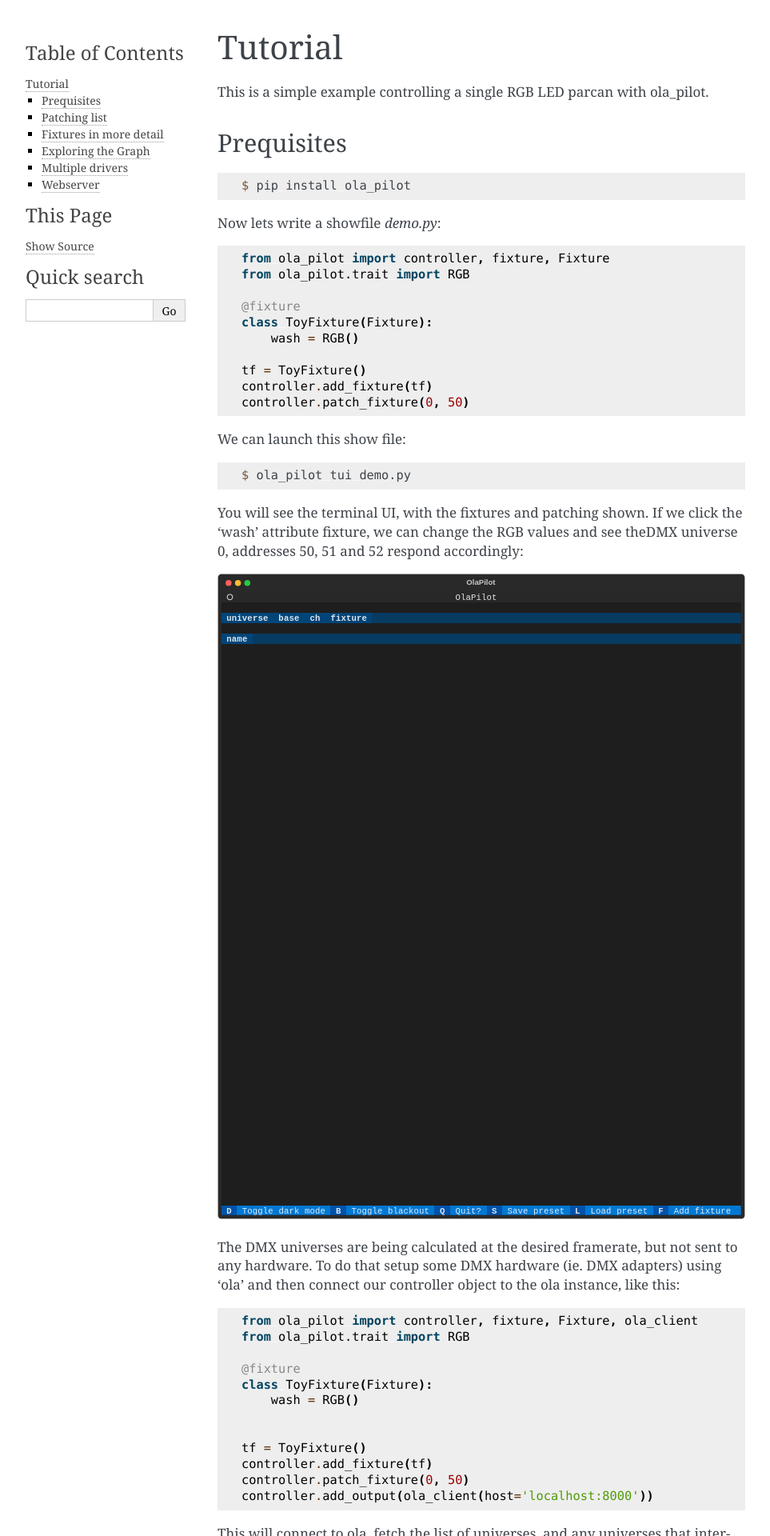
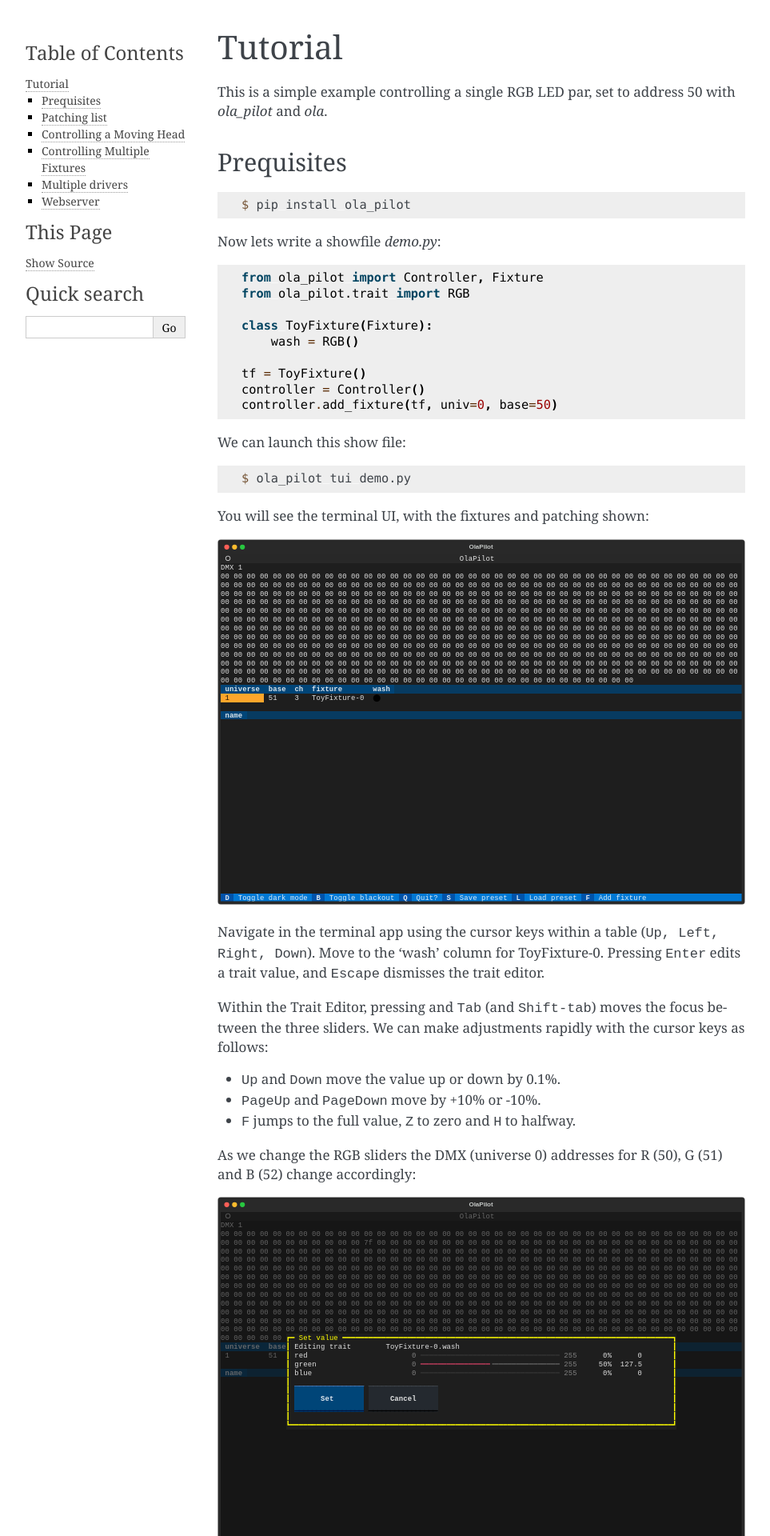
Before and after one commit to shuckc/ola_pilot, a Sphinx documentation site: the page built from docs/01-tutorial.rst, in a window 1280 px wide. Shown: the top 1920 px of the page at 80% size, without its empty margins (148-1111 px from the left). Built offline with Sphinx 7.4.7, drawn with Linux system fonts in a browser that asks for light colours; some web fonts are replaced; some of the changed text lies outside the part shown.

Commit message:
wrote tutorial documentation

```diff
--- a/aio_ola.py
+++ b/aio_ola.py
@@ -17,9 +17,10 @@ from ola.proto import (
 
 # generated by protoc using betterproto
 from ola.rpc import RpcMessage, Type
+from desk import ControllerUniverseOutput
 
 
-class OlaClient:
+class OlaClient(ControllerUniverseOutput):
     def __init__(self, host="localhost", port=9010):
         self._handlers = {}
         self._request_counter = itertools.count()
--- a/docs/01-tutorial.rst
+++ b/docs/01-tutorial.rst
@@ -1,7 +1,7 @@
 Tutorial
 ========
 
-This is a simple example controlling a single RGB LED parcan with ola_pilot.
+This is a simple example controlling a single RGB LED par, set to address 50 with `ola_pilot` and `ola`.
 
 
 Prequisites
@@ -16,16 +16,15 @@ Now lets write a showfile `demo.py`:
 
 .. code-block:: python
 
-    from ola_pilot import controller, fixture, Fixture
+    from ola_pilot import Controller, Fixture
     from ola_pilot.trait import RGB
 
-    @fixture
     class ToyFixture(Fixture):
         wash = RGB()
 
     tf = ToyFixture()
-    controller.add_fixture(tf)
-    controller.patch_fixture(0, 50)
+    controller = Controller()
+    controller.add_fixture(tf, univ=0, base=50)
 
 We can launch this show file:
 
@@ -33,33 +32,40 @@ We can launch this show file:
 
     $ ola_pilot tui demo.py
 
-You will see the terminal UI, with the fixtures and patching shown. If we click the 'wash' attribute fixture, we can change the RGB values and see theDMX universe 0, addresses 50, 51 and 52 respond accordingly:
-
+You will see the terminal UI, with the fixtures and patching shown:
 
 .. raw:: html
     :file: screen-basic.svg
 
+Navigate in the terminal app using the cursor keys within a table (:kbd:`Up, Left, Right, Down`). Move to the 'wash' column for ToyFixture-0. Pressing :kbd:`Enter` edits a trait value, and :kbd:`Escape` dismisses the trait editor.
 
-The DMX universes are being calculated at the desired framerate, but not sent to any hardware. To do that setup some DMX hardware (ie. DMX adapters) using 'ola' and then connect our controller object to the ola instance, like this:
+Within the Trait Editor, pressing and :kbd:`Tab` (and :kbd:`Shift-tab`) moves the focus between the three sliders. We can make adjustments rapidly with the cursor keys as follows:
+
+* :kbd:`Up` and :kbd:`Down` move the value up or down by 0.1%.
+* :kbd:`PageUp` and :kbd:`PageDown` move by +10% or -10%.
+* :kbd:`F` jumps to the full value, :kbd:`Z` to zero and :kbd:`H` to halfway.
+
+As we change the RGB sliders the DMX (universe 0) addresses for R (50), G (51) and B (52) change accordingly:
+
+.. raw:: html
+    :file: screen-basic-change.svg
+
+The DMX universes are being calculated but not yet sent to any hardware. To do this setup some DMX hardware (ie. DMX adapters) using 'ola' and then connect our controller object to the ola instance, like this:
 
 .. code-block:: python
 
-    from ola_pilot import controller, fixture, Fixture, ola_client
+    from ola_pilot import controller, Fixture, ola_client
     from ola_pilot.trait import RGB
 
-    @fixture
     class ToyFixture(Fixture):
         wash = RGB()
 
-
     tf = ToyFixture()
-    controller.add_fixture(tf)
-    controller.patch_fixture(0, 50)
+    controller = Controller()
+    controller.add_fixture(tf, univ=0, base=50)
     controller.add_output(ola_client(host='localhost:8000'))
 
-This will connect to ola, fetch the list of universes, and any universes that intersect with what has been patched will be written to. For more advanced use cases, you can add a second `ola_client` handling other universes.
-
-This demonstrates manually controlling the RGB fixture through to the hardware
+This will connect to ola, fetch the list of universes, and any universes that intersect with what has been patched will be written to. For more advanced use cases, you can add a second `ola_client` handling other universes, and the ola instance can be running on the local machine or over a network.
 
 Patching list
 -------------
@@ -71,20 +77,22 @@ To create a patching list, do this:
     fixture             univ  base  channels  mode
     ToyFixture-0        0     50    3         -
 
-Running these commands are the equivelent of adding this line at the bottom of the showfile:
+We can also get a per-channel view:
 
-.. code-block:: python
+.. code-block:: console
 
-    from ola_pilot import cli
-    cli('patch', controller)
-
-
-Fixtures in more detail
------------------------
+    $ ola_pilot channels demo.py
+    fixture             univ  addr  channel  mode
+    ToyFixture-0        0     50    0        wash.red
+    ToyFixture-0        0     51    1        wash.green
+    ToyFixture-0        0     52    2        wash.blue
 
 You might have some questions about the `ToyFixture` above.
+
 * how did it know to take 3 channels, and in what order
-* and what is the RGB object?
+* and what is the `RGB` object?
+
+The default `Fixture` base class constructor iterates the dictionary-view of the `Class` looking for standard Traits (PTPos, RGB, Intensity, IndexedValue) and duplicates them as fields on the instance. It then iterates the traits in order, and queries their channels, asuming no gaps between then. Since an `RGB` Trait has three channels, they get allocated sequentially.
 
 .. code-block:: console
 
@@ -95,21 +103,11 @@ You might have some questions about the `ToyFixture` above.
     [wash]
     >>> tf.get_channels()
     [wash.red, wash.green, wash.blue]
-    >>> tf.get_heads()
-    [wash]
 
-The answer is that the default `Fixture` base class iterates all the traits of the fixture in the definition order and asumes no gaps between then. Since an RGB Trait has three channels, they get allocated sequentially.
-We can also get a per-channel view:
+Controlling a Moving Head
+-------------------------
 
-.. code-block:: console
-
-    $ ola_pilot channels demo.py
-    fixture             univ  addr  channel  mode
-    ToyFixture-0        0     50    0        wash.red
-    ToyFixture-0        0     51    1        wash.green
-    ToyFixture-0        0     52    2        wash.blue
-
-Another example, `demo2.py`
+Another example `demo2.py`, using multiple Traits:
 
 .. code-block:: python
 
@@ -118,27 +116,29 @@ Another example, `demo2.py`
         wash = RGBW(order='WRGB')
         intentity = Intensity()
 
-    controller.patch_fixture(0, 5, ToyMovingHead())
-    from ola_pilot import cli
-    cli('channels', controller)
+    controller.add_fixture(0, 5, ToyMovingHead())
 
 .. code-block:: console
 
-    $ python demo2.py
+    $ ola_pilot patch demo2.py
+    fixture             univ  base  channels  mode
+    ToyMovingHead-0     0     50    3         -
+
+    $ ola_pilot channels demo2.py
     fixture             univ  addr  channel  mode
-    ToyFixture-0        0     5     0        pos.pan
-    ToyFixture-0        0     6     1        pos.pan_fine
-    ToyFixture-0        0     7     2        pos.tilt
-    ToyFixture-0        0     8     3        pos.tilt_fine
-    ToyFixture-0        0     9     4        wash.white
-    ToyFixture-0        0     10    5        wash.red
-    ToyFixture-0        0     11    6        wash.green
-    ToyFixture-0        0     12    7        wash.blue
-    ToyFixture-0        0     13    8        intensity.value
+    ToyMovingHead-0     0     5     0        pos.pan
+    ToyMovingHead-0     0     6     1        pos.pan_fine
+    ToyMovingHead-0     0     7     2        pos.tilt
+    ToyMovingHead-0     0     8     3        pos.tilt_fine
+    ToyMovingHead-0     0     9     4        wash.white
+    ToyMovingHead-0     0     10    5        wash.red
+    ToyMovingHead-0     0     11    6        wash.green
+    ToyMovingHead-0     0     12    7        wash.blue
+    ToyMovingHead-0     0     13    8        intensity.value
 
 
-Exploring the Graph
--------------------
+Controlling Multiple Fixtures
+-----------------------------
 
 We now want to patch a second RGB LED, and drive a signal to it from a MIDI controller
 
@@ -200,6 +200,7 @@ If we connect two drivers to an input, we need to decide which value wins:
     h2.intensity.set(0.3)
 
 Here should the lights be a hue of 0.1 purple or 0.5 red? There are several common stratagies:
+
 * HTP highest-takes-precidence
 * LTP last-takes-precidence
 * PTP priority-takes-precidence
--- a/fx.py
+++ b/fx.py
@@ -369,7 +369,7 @@ class PositionIndexer(EFX):
         p = self.preset.value.pos
         self.switch_preset(p)
 
-    def switch_preset(self, p:int) -> None:
+    def switch_preset(self, p: int) -> None:
         for ch in range(len(self._inputs)):
             self.data[ch][p]._copy_to(self.controlpts[ch], src=self)
             self.recalculate_ch(ch)
--- a/pilot.py
+++ b/pilot.py
@@ -92,6 +92,7 @@ class UniverseDisplay(Static):
 
     def on_mount(self) -> None:
         self.update_timer = self.set_interval(UPDATE_TIMER, self.update_time)
+        self.update_time()
 
     def update_time(self) -> None:
         st = self.data
@@ -199,7 +200,7 @@ class FixturesTable(TraitTable[Fixture]):
 
     def _get_basic(self, f: Fixture):
         return [
-            f.universe,
+            "-" if f.universe is None else f.universe,
             "-" if f.base is None else f.base + 1,
             f.ch,
             f.name,
@@ -359,7 +360,7 @@ class EditTraitScreen(ModalScreen[None]):
 
     def compose(self) -> ComposeResult:
         g = Grid(
-            Label("Fixture"),
+            Label("Editing trait"),
             Label(self.ref),
             *self.controls,
         )
--- a/vh.py
+++ b/vh.py
@@ -1,7 +1,7 @@
 import argparse
 
 from fixtures import IbizaMini, LedJ7Q5RGBA, IntimidatorSpotDuo
-from desk import FixtureController, MidiCC, WavePT_EFX
+from desk import Controller, MidiCC, WavePT_EFX
 from fx import (
     ColourInterpolateEFX,
     PerlinNoiseEFX,
@@ -19,7 +19,8 @@ from rtmidi.midiutil import open_midiinput
 
 def build_show(args):
     client = OlaClient()
-    controller = FixtureController(client, update_interval=25)
+    controller = Controller(update_interval=25)
+    controller.add_output(client)
 
     if args.midi_in:
         midiin, port_name = open_midiinput(port="MPK")
```
Also changed, not shown: desk.py (+28 -15 lines), screenshots.py (+20 -16 lines), test_controller.py (+18 -9 lines), docs/screen-basic-change.svg (added), docs/screen-basic.svg.
